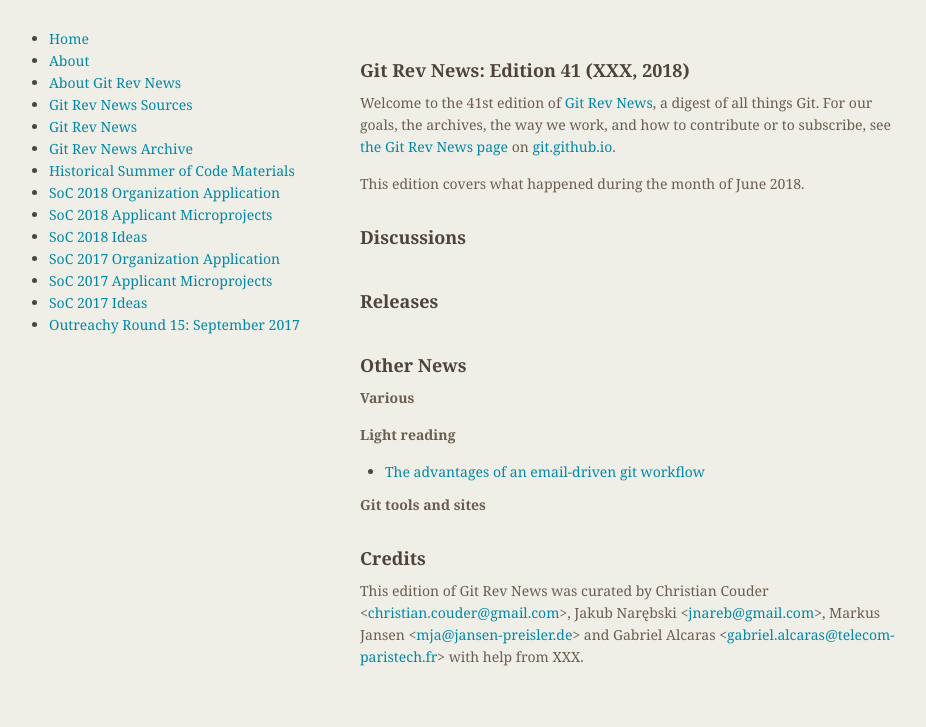
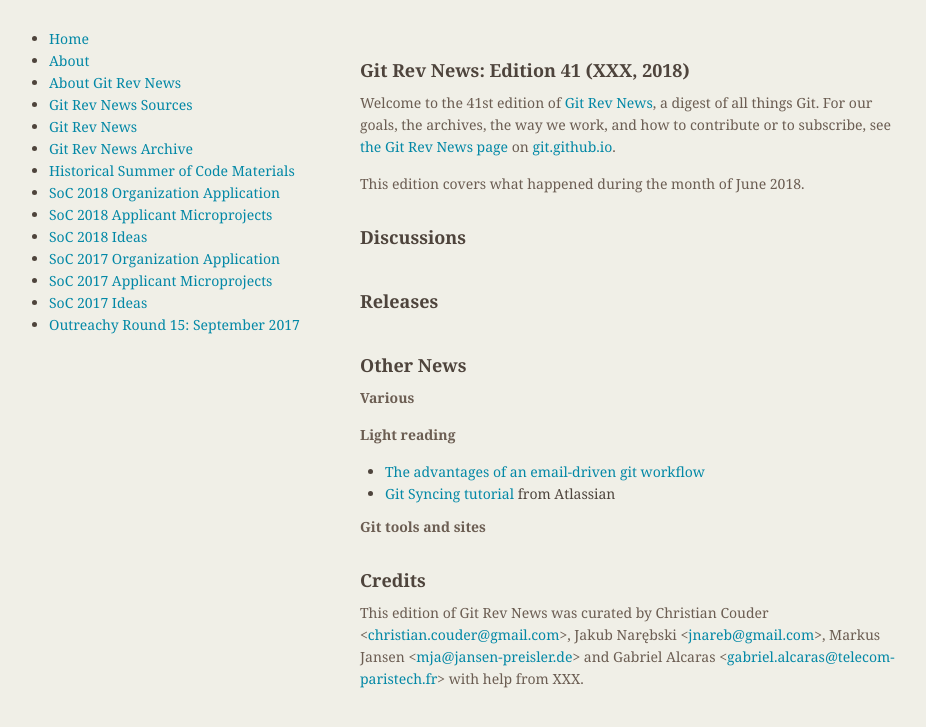
Before and after one commit to git/git.github.io, a Jekyll site: the page built from rev_news/drafts/edition-41.md, in a window 1280 px wide. Shown: the top 727 px of the page, without its empty margins (174-1100 px from the left). Built offline with Jekyll 4.4.1, drawn with Linux system fonts in a browser that asks for light colours.

Commit message:
rn-41: add Atlassian syncing tutorial

```diff
--- a/rev_news/drafts/edition-41.md
+++ b/rev_news/drafts/edition-41.md
@@ -44,6 +44,7 @@
 __Light reading__
 
 * [The advantages of an email-driven git workflow](https://drewdevault.com/2018/07/02/Email-driven-git.html)
+* [Git Syncing tutorial](https://www.atlassian.com/git/tutorials/syncing) from Atlassian
 
 __Git tools and sites__
 
```
